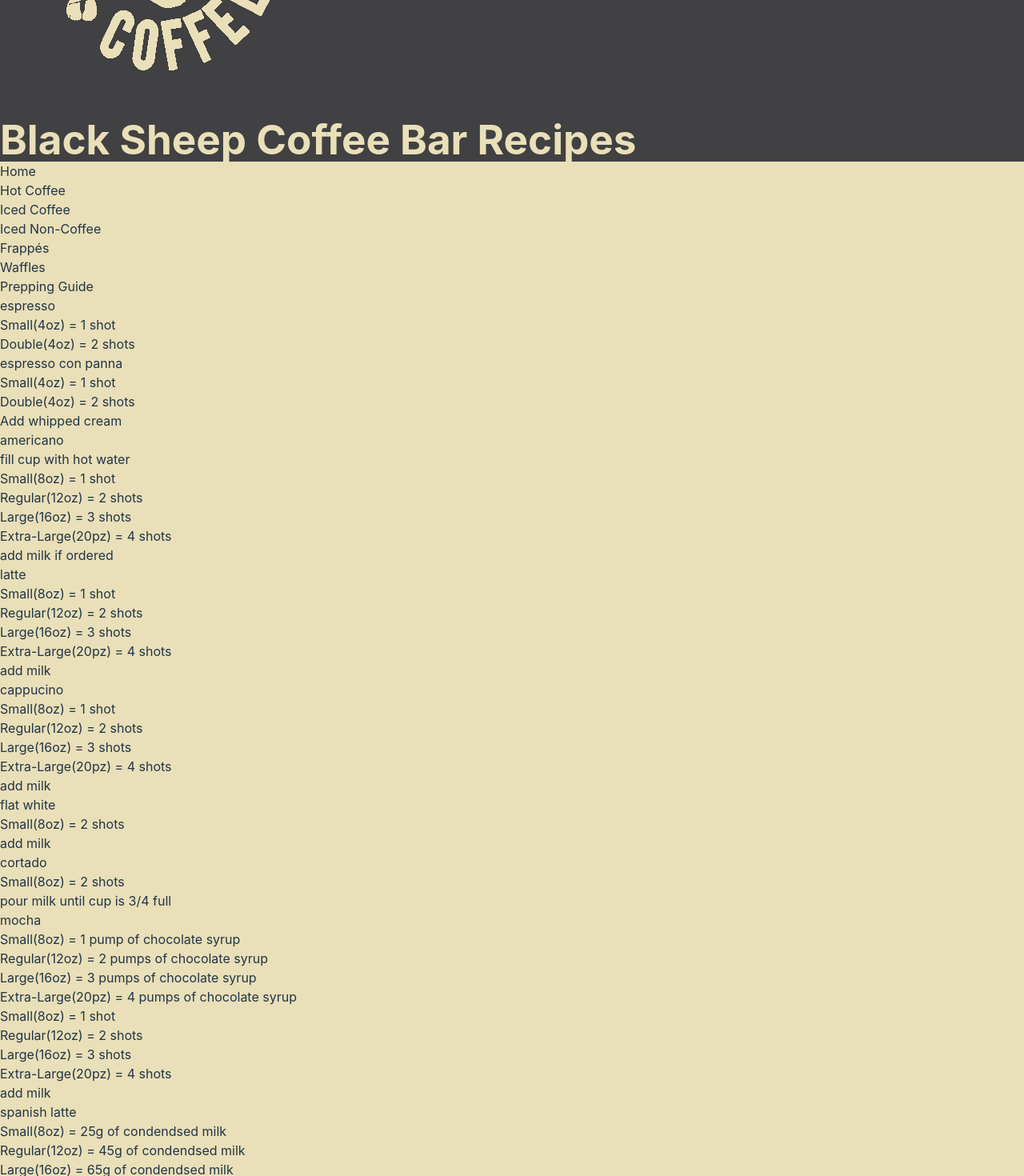
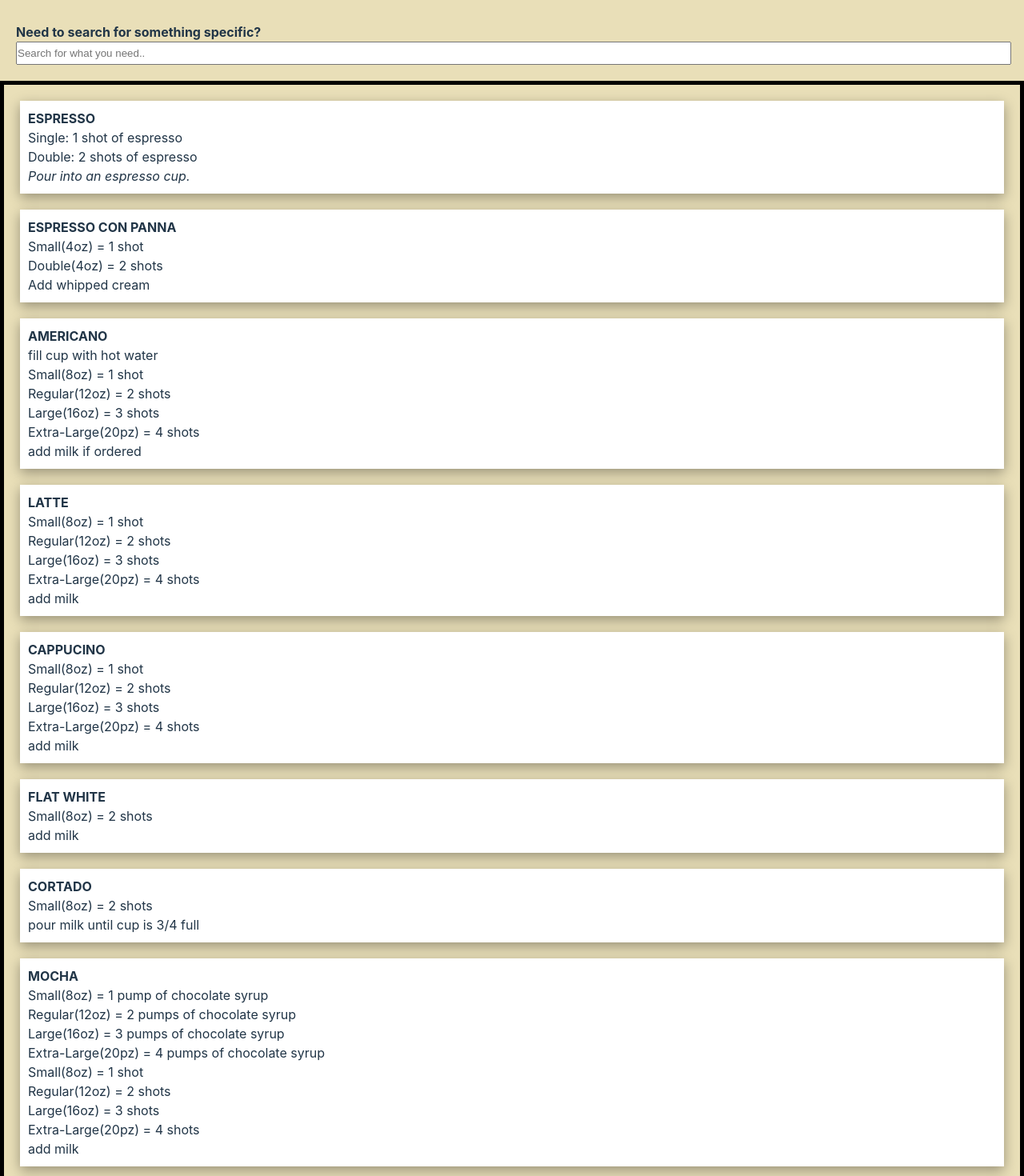
Before and after one commit to johannesvihavainen/bsc_recipes, a React (Vite) app: page / in a window 1280 px wide. Shown: the part 260-1730 px from the top of the page at 80% size. Built offline with nearby package versions, Linux system fonts and the light colour scheme.

Commit message:
updated header, navbar, and added recipes into app.jsx

```diff
--- a/src/App.css
+++ b/src/App.css
@@ -7,4 +7,106 @@
 header {
   background-color: #414042;
   color: #E9DFB8;
+  display: flex;
+  align-items: center;
 }
+
+header h1 {
+  font-size: 1.5rem;
+  text-align: center;
+  text-transform: uppercase;
+  padding: 20px;
+}
+
+.bsc-logo {
+  width: 100px;
+  height: 100px;
+}
+
+.navbar ul {
+  display: grid;
+  grid-column-gap: 5px;
+  grid-row-gap: 5px;
+  list-style: none;
+  margin: 0;
+  padding: 20px;
+}
+
+.navbar ul li {
+  background-color: #414042;
+  text-wrap: nowrap;
+  padding: 10px;
+  color: #E9DFB8;
+  text-transform: uppercase;
+  font-weight: bold;
+  font-size: 0.8rem;
+}
+
+.home {
+  grid-area: 1 / 1 / 2 / 2;
+}
+
+.hot-coffee {
+  grid-area: 1 / 2 / 2 / 3;
+}
+
+.iced-coffee {
+  grid-area: 1 / 3 / 2 / 4;
+}
+
+.iced-non-coffee {
+  grid-area: 2 / 1 / 3 / 2;
+}
+
+.frappes {
+  grid-area: 2 / 2 / 3 / 3;
+}
+
+.waffles {
+  grid-area: 2 / 3 / 3 / 4;
+}
+
+.prepping-guide {
+  grid-area: 3 / 1 / 4 / 4;
+}
+
+.search-bar {
+  margin: 0;
+  padding: 20px;
+}
+
+.search-bar input {
+  width: 100%;
+  height: 25px;
+}
+
+.search-bar p {
+  font-weight: bold;
+}
+
+.recipes-container {
+  display: flex;
+  flex-direction: column;
+  border: 5px solid black;
+  padding: 20px;
+}
+
+.coffee-container {
+  display: grid;
+  gap: 20px;
+}
+
+.item-wrapper {
+  background-color: #FFF;
+  box-shadow: rgba(0, 0, 0, 0.35) 0px 5px 15px;
+  padding: 10px;
+}
+
+.drink-title {
+  font-weight: bold;
+  text-transform: uppercase;
+}
+
+.recipe-method {
+  font-style: italic;
+}
--- a/src/App.jsx
+++ b/src/App.jsx
@@ -21,26 +21,32 @@
       {/* Navbar */}
       <Navbar changeSection={changeSection} />
 
+      <div class="search-bar">
+        <p>Need to search for something specific?</p>
+        <input className="search-box" type="text" id="myInput" placeholder="Search for what you need.." />
+      </div>
+
       {/* Conditional rendering for sections */}
       {activeSection === 'home' && (
         <section id='home'>
-          <div class="recipes-container">
-            <div class="coffee-container">
-              <div class="item-wrapper">
-                <p class="drink-title">espresso</p>
-                <p>Small(4oz) = 1 shot </p>
-                <p>Double(4oz) = 2 shots</p>
+          <div className="recipes-container">
+            <div className="coffee-container">
+              <div className="item-wrapper">
+                <p className="drink-title">espresso</p>
+                <p>Single: 1 shot of espresso </p>
+                <p>Double: 2 shots of espresso</p>
+                <p className='recipe-method'>Pour into an espresso cup.</p>
               </div>
 
-              <div class="item-wrapper">
-                <p class="drink-title">espresso con panna</p>
+              <div className="item-wrapper">
+                <p className="drink-title">espresso con panna</p>
                 <p>Small(4oz) = 1 shot </p>
                 <p>Double(4oz) = 2 shots</p>
                 <p>Add whipped cream</p>
               </div>
 
-              <div class="item-wrapper">
-                <p class="drink-title">americano</p>
+              <div className="item-wrapper">
+                <p className="drink-title">americano</p>
                 <p>fill cup with hot water</p>
                 <p>Small(8oz) = 1 shot</p>
                 <p>Regular(12oz) = 2 shots</p>
@@ -49,8 +55,8 @@
                 <p>add milk if ordered</p>
               </div>
 
-              <div class="item-wrapper">
-                <p class="drink-title">latte</p>
+              <div className="item-wrapper">
+                <p className="drink-title">latte</p>
                 <p>Small(8oz) = 1 shot</p>
                 <p>Regular(12oz) = 2 shots</p>
                 <p>Large(16oz) = 3 shots</p>
@@ -58,8 +64,8 @@
                 <p>add milk</p>
               </div>
 
-              <div class="item-wrapper">
-                <p class="drink-title">cappucino</p>
+              <div className="item-wrapper">
+                <p className="drink-title">cappucino</p>
                 <p>Small(8oz) = 1 shot</p>
                 <p>Regular(12oz) = 2 shots</p>
                 <p>Large(16oz) = 3 shots</p>
@@ -67,20 +73,20 @@
                 <p>add milk</p>
               </div>
 
-              <div class="item-wrapper">
-                <p class="drink-title">flat white</p>
+              <div className="item-wrapper">
+                <p className="drink-title">flat white</p>
                 <p>Small(8oz) = 2 shots</p>
                 <p>add milk</p>
               </div>
 
-              <div class="item-wrapper">
-                <p class="drink-title">cortado</p>
+              <div className="item-wrapper">
+                <p className="drink-title">cortado</p>
                 <p>Small(8oz) = 2 shots</p>
                 <p>pour milk until cup is 3/4 full</p>
               </div>
 
-              <div class="item-wrapper">
-                <p class="drink-title">mocha</p>
+              <div className="item-wrapper">
+                <p className="drink-title">mocha</p>
                 <p>Small(8oz) = 1 pump of chocolate syrup</p>
                 <p>Regular(12oz) = 2 pumps of chocolate syrup</p>
                 <p>Large(16oz) = 3 pumps of chocolate syrup</p>
@@ -92,12 +98,12 @@
                 <p>add milk</p>
               </div>
 
-              <div class="item-wrapper">
-                <p class="drink-title">spanish latte</p>
-                <p>Small(8oz) = 25g of condendsed milk</p>
-                <p>Regular(12oz) = 45g of condendsed milk</p>
-                <p>Large(16oz) = 65g of condendsed milk</p>
-                <p>Extra-Large(20pz) = 85g of condendsed milk</p>
+              <div className="item-wrapper">
+                <p className="drink-title">spanish latte</p>
+                <p>Small(8oz) = 25g of condensed milk</p>
+                <p>Regular(12oz) = 45g of condensed milk</p>
+                <p>Large(16oz) = 65g of condensed milk</p>
+                <p>Extra-Large(20pz) = 85g of condensed milk</p>
                 <p>Small(8oz) = 1 shot</p>
                 <p>Regular(12oz) = 2 shots</p>
                 <p>Large(16oz) = 3 shots</p>
@@ -105,8 +111,8 @@
                 <p>add milk</p>
               </div>
 
-              <div class="item-wrapper">
-                <p class="drink-title">pistachio latte /// using blue volcano</p>
+              <div className="item-wrapper">
+                <p className="drink-title">pistachio latte /// using blue volcano</p>
                 <p>Small(8oz) = 1 pump of pistachio syrup</p>
                 <p>Regular(12oz) = 2 pumps of pistachio syrup</p>
                 <p>Large(16oz) = 3 pumps of pistachio syrup</p>
@@ -119,8 +125,8 @@
                 <p>add cream and sprinkle chopped pistachios</p>
               </div>
 
-              <div class="item-wrapper">
-                <p class="drink-title">honey cardamom oat latte</p>
+              <div className="item-wrapper">
+                <p className="drink-title">honey cardamom oat latte</p>
                 <p>Regular(12oz) = 2 pumps of honey</p>
                 <p>Large(16oz) = 3 pumps of honey</p>
                 <p>Regular(12oz) = 2 shots</p>
@@ -130,8 +136,8 @@
                 <p>add oat milk</p>
               </div>
 
-              <div class="item-wrapper">
-                <p class="drink-title">coconut latte</p>
+              <div className="item-wrapper">
+                <p className="drink-title">coconut latte</p>
                 <p>Small(8oz) = 1 pump of coconut syrup</p>
                 <p>Regular(12oz) = 2 pumps of coconut syrup</p>
                 <p>Large(16oz) = 3 pumps of coconut syrup</p>
@@ -144,8 +150,8 @@
                 <p>add cream and a sprinkle of coconut shavings</p>
               </div>
 
-              <div class="item-wrapper">
-                <p class="drink-title">coco / choco latte</p>
+              <div className="item-wrapper">
+                <p className="drink-title">coco / choco latte</p>
                 <p>Small(8oz) = 1 pump of coconut syrup</p>
                 <p>Regular(12oz) = 1 pump of coconut syrup</p>
                 <p>Large(16oz) = 1 pump of coconut syrup</p>
@@ -162,8 +168,8 @@
                 <p>add cream and chocolate sauce, then coconut shavings</p>
               </div>
 
-              <div class="item-wrapper">
-                <p class="drink-title">mint-mocha latte</p>
+              <div className="item-wrapper">
+                <p className="drink-title">mint-mocha latte</p>
                 <p>Small(8oz) = 1 pump of peppermint syrup</p>
                 <p>Regular(12oz) = 1 pump of peppermint syrup</p>
                 <p>Large(16oz) = 1 pump of peppermint syrup</p>
@@ -180,8 +186,8 @@
                 <p>add cream and chocolate sauce in a zig-zag pattern</p>
               </div>
 
-              <div class="item-wrapper">
-                <p class="drink-title">caramel-mocha latte</p>
+              <div className="item-wrapper">
+                <p className="drink-title">caramel-mocha latte</p>
                 <p>Small(8oz) = 1 pump of caramel syrup</p>
                 <p>Regular(12oz) = 1 pump of caramel syrup</p>
                 <p>Large(16oz) = 1 pump of caramel syrup</p>
@@ -198,12 +204,11 @@
                 <p>add cream and chocolate & caramel sauce in a zig-zag pattern</p>
               </div>
 
-              <div class="item-wrapper">
-                <p class="drink-title">filter brew</p>
+              <div className="item-wrapper">
+                <p className="drink-title">filter brew</p>
                 <p>fill cup with filter coffee</p>
                 <p>if ordered, add milk</p>
               </div>
-
             </div>
 
             <div class="coffeeless-drinks-container">
--- a/src/Navbar.jsx
+++ b/src/Navbar.jsx
@@ -4,13 +4,13 @@
     return (
         <nav className="navbar">
             <ul>
-                <li onClick={() => changeSection('home')}>Home</li>
-                <li onClick={() => changeSection('hot-coffee')}>Hot Coffee</li>
-                <li onClick={() => changeSection('iced-coffee')}>Iced Coffee</li>
-                <li onClick={() => changeSection('iced-non-coffee')}>Iced Non-Coffee</li>
-                <li onClick={() => changeSection('frappes')}>Frappés</li>
-                <li onClick={() => changeSection('waffles')}>Waffles</li>
-                <li onClick={() => changeSection('prepping-guide')}>Prepping Guide</li>
+                <li onClick={() => changeSection('home')} className='home'>Home</li>
+                <li onClick={() => changeSection('hot-coffee')} className='hot-coffee'>Hot Coffee</li>
+                <li onClick={() => changeSection('iced-coffee')} className='iced-coffee'>Iced Coffee</li>
+                <li onClick={() => changeSection('iced-non-coffee')} className='iced-non-coffee'>Iced Non-Coffee</li>
+                <li onClick={() => changeSection('frappes')} className='frappes'>Frappés</li>
+                <li onClick={() => changeSection('waffles')} className='waffles'>Waffles</li>
+                <li onClick={() => changeSection('prepping-guide')} className='prepping-guide'>Prepping Guide</li>
 
             </ul>
         </nav>
```
Also changed, not shown: public/espresso.png (added).
